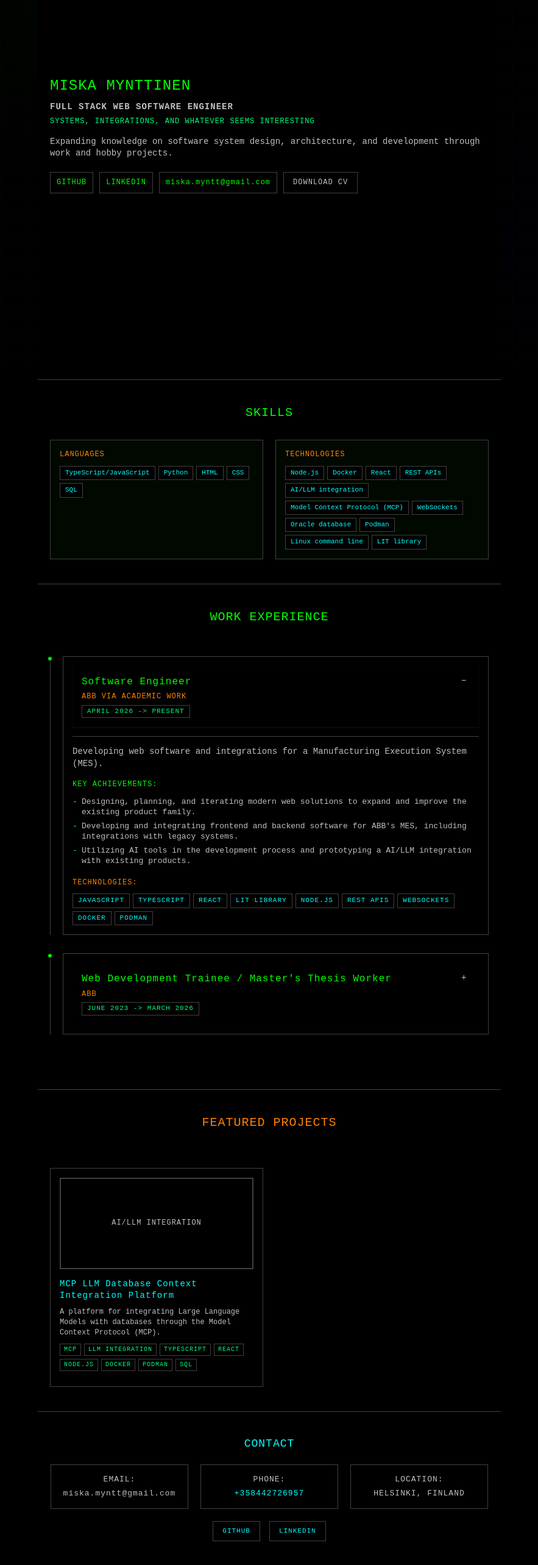
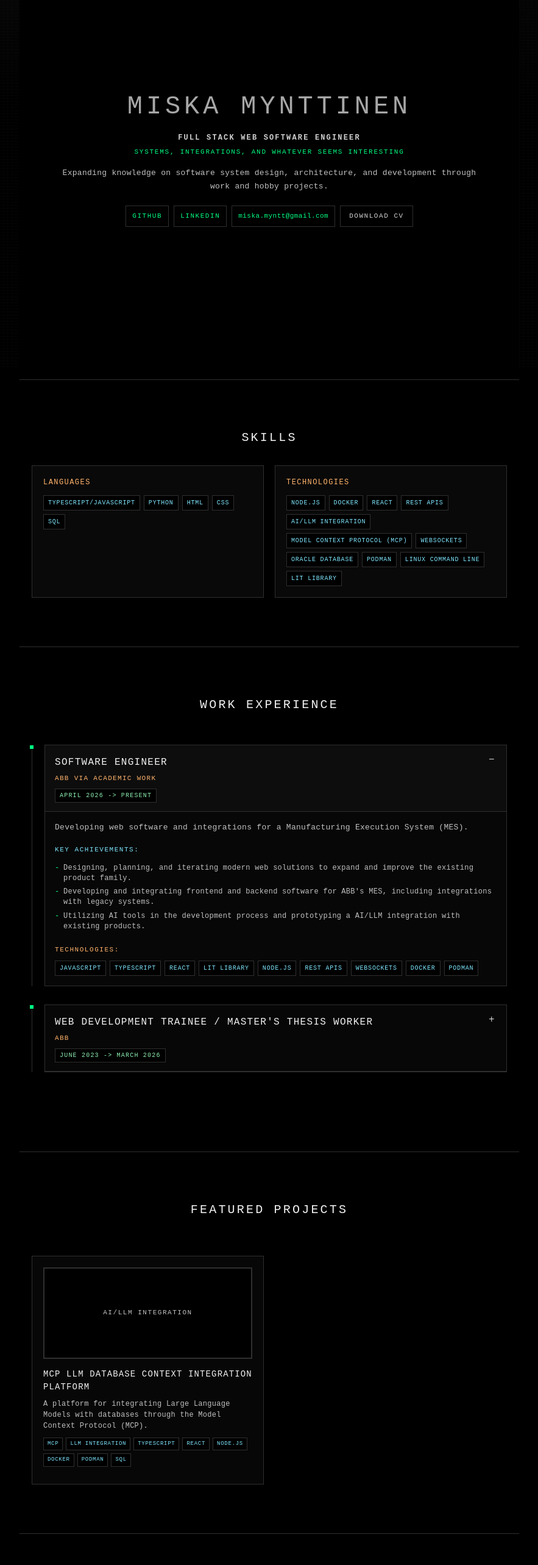
Before and after one commit to Miska-Mynttinen/CV-website, a React (Vite) app: page / in a window 1280 px wide. Shown: the part 198-2764 px from the top of the page at 61% size, without its empty margins (198-1081 px from the left). Built offline with nearby package versions, Linux system fonts and the light colour scheme.

Commit message:
Changed styles to be simpler and more changeable

```diff
--- a/src/app/globals.css
+++ b/src/app/globals.css
@@ -15,42 +15,48 @@ html::-webkit-scrollbar {
 
 body {
   background: #000000;
-  color: #c0c0c0;
-  font-family: 'Courier New', 'Monaco', 'Menlo', monospace;
+  color: #d0d0d0;
+  font-family: 'Courier New', 'Lucida Console', 'Monaco', monospace;
   -webkit-font-smoothing: none;
   -moz-osx-font-smoothing: none;
-  line-height: 1.4;
+  line-height: 1.5;
   font-size: 14px;
   overflow-x: hidden;
   position: relative;
+  letter-spacing: 0.02em;
 }
 
-/* Subtle dithered background */
 body::before {
   content: '';
   position: fixed;
-  top: 0;
-  left: 0;
-  width: 100%;
-  height: 100%;
+  inset: 0;
   background-image:
-    radial-gradient(circle at 25% 25%, rgba(0, 255, 0, 0.02) 0%, transparent 25%),
-    radial-gradient(circle at 75% 75%, rgba(0, 0, 255, 0.02) 0%, transparent 25%);
+    radial-gradient(circle at 15% 15%, rgba(255, 255, 255, 0.03) 0, transparent 20%),
+    radial-gradient(circle at 80% 20%, rgba(255, 255, 255, 0.02) 0, transparent 18%),
+    radial-gradient(circle at 50% 80%, rgba(255, 255, 255, 0.025) 0, transparent 24%);
   pointer-events: none;
   z-index: -2;
 }
 
-/* ASCII border pattern overlay */
 body::after {
   content: '';
   position: fixed;
-  top: 0;
-  left: 0;
-  width: 100%;
-  height: 100%;
+  inset: 0;
   background-image:
-    repeating-linear-gradient(0deg, transparent, transparent 19px, rgba(64, 64, 64, 0.1) 20px),
-    repeating-linear-gradient(90deg, transparent, transparent 39px, rgba(64, 64, 64, 0.1) 40px);
+    repeating-linear-gradient(
+      0deg,
+      rgba(255, 255, 255, 0.015),
+      rgba(255, 255, 255, 0.015) 1px,
+      transparent 1px,
+      transparent 5px
+    ),
+    repeating-linear-gradient(
+      90deg,
+      rgba(255, 255, 255, 0.012),
+      rgba(255, 255, 255, 0.012) 1px,
+      transparent 1px,
+      transparent 7px
+    );
   pointer-events: none;
   z-index: -1;
 }
@@ -60,19 +66,19 @@ main {
   flex-direction: column;
   min-height: 100vh;
   position: relative;
-  max-width: 800px;
+  max-width: 860px;
   margin: 0 auto;
-  padding: 20px;
+  padding: 20px 20px 0;
 }
 
 a {
-  color: #00ff00;
+  color: #00ff80;
   text-decoration: none;
 }
 
 a:hover {
+  color: #ffffff;
   text-decoration: underline;
-  color: #00ffff;
 }
 
 button {
@@ -82,3 +88,14 @@ button {
   cursor: pointer;
   color: inherit;
 }
+
+img,
+video {
+  max-width: 100%;
+  display: block;
+}
+
+::selection {
+  background: #d0d0d0;
+  color: #000000;
+}
--- a/src/components/Footer.module.css
+++ b/src/components/Footer.module.css
@@ -1,13 +1,13 @@
 .footer {
   background: #000000;
   color: #c0c0c0;
-  padding: 40px 20px 20px;
+  padding: 80px 20px 20px;
   position: relative;
-  border-top: 1px solid #404040;
+  border-top: 1px solid #2f2f2f;
 }
 
 .container {
-  max-width: 800px;
+  max-width: 860px;
   margin: 0 auto;
   position: relative;
   z-index: 1;
@@ -22,9 +22,9 @@
   font-size: 18px;
   margin: 0 0 10px 0;
   font-weight: normal;
-  color: #00ffff;
+  color: #f0f0f0;
   font-family: 'Courier New', monospace;
-  letter-spacing: 1px;
+  letter-spacing: 0.16em;
   text-transform: uppercase;
 }
 
@@ -32,41 +32,41 @@
   display: flex;
   flex-wrap: wrap;
   justify-content: center;
-  gap: 20px;
+  gap: 18px;
   margin-bottom: 20px;
   margin-top: 20px;
 }
 
 .infoItem {
   display: flex;
-  width: calc(33.333% - 14px);
-  flex: 0 0 calc(33.333% - 14px);
+  width: calc(33.333% - 12px);
+  flex: 0 0 calc(33.333% - 12px);
   flex-direction: column;
   align-items: center;
-  padding: 15px;
-  background: rgba(0, 0, 0, 0.8);
-  border: 1px solid #404040;
+  padding: 16px;
+  background: rgba(8, 8, 8, 0.96);
+  border: 1px solid #2f2f2f;
   position: relative;
 }
 
 .label {
-  font-size: 11px;
+  font-size: 10px;
   color: #00ff80;
   text-transform: uppercase;
-  margin-bottom: 5px;
-  letter-spacing: 1px;
+  margin-bottom: 6px;
+  letter-spacing: 0.14em;
   font-family: 'Courier New', monospace;
 }
 
 .infoItem a {
-  color: #00ffff;
+  color: #7fe7ff;
   text-decoration: none;
   font-weight: normal;
-  transition: all 0.2s ease;
-  font-size: 13px;
+  transition: color 0.15s linear, text-decoration-color 0.15s linear;
+  font-size: 12px;
   font-family: 'Courier New', monospace;
   text-transform: uppercase;
-  letter-spacing: 1px;
+  letter-spacing: 0.08em;
 }
 
 .infoItem a:hover {
@@ -75,12 +75,12 @@
 }
 
 .infoItem span {
-  font-size: 13px;
+  font-size: 12px;
   font-weight: normal;
   font-family: 'Courier New', monospace;
   color: #c0c0c0;
   text-transform: uppercase;
-  letter-spacing: 1px;
+  letter-spacing: 0.08em;
 }
 
 .infoItem .contactValue {
@@ -90,28 +90,28 @@
 .socialLinks {
   display: flex;
   justify-content: center;
-  gap: 15px;
+  gap: 10px;
   flex-wrap: wrap;
 }
 
 .socialIcon {
   display: inline-block;
-  padding: 8px 15px;
+  padding: 7px 12px;
   background: #000000;
-  color: #00ffff;
+  color: #7fe7ff;
   text-decoration: none;
   font-weight: normal;
-  transition: all 0.2s ease;
-  border: 1px solid #404040;
+  transition: background-color 0.15s linear, border-color 0.15s linear, color 0.15s linear;
+  border: 1px solid #2f2f2f;
   font-family: 'Courier New', monospace;
   text-transform: uppercase;
-  letter-spacing: 1px;
-  font-size: 11px;
+  letter-spacing: 0.12em;
+  font-size: 10px;
 }
 
 .socialIcon:hover {
-  background: #202020;
-  border-color: #00ffff;
+  background: #0d0d0d;
+  border-color: #7fe7ff;
   color: #ffffff;
 }
 
--- a/src/components/Introduction.module.css
+++ b/src/components/Introduction.module.css
@@ -5,12 +5,12 @@
   align-items: center;
   justify-content: center;
   position: relative;
-  padding: 40px 20px;
+  padding: 120px 20px 40px;
 }
 
 .container {
   width: 100%;
-  max-width: 800px;
+  max-width: 860px;
   position: relative;
   z-index: 1;
 }
@@ -18,109 +18,136 @@
 .content {
   display: flex;
   flex-direction: column;
-  gap: 20px;
+  align-items: center;
+  gap: 22px;
+  text-align: center;
 }
 
 .textContent {
-  animation: fade-in 1s ease-out;
+  width: min(100%, 700px);
+  animation: fade-in 0.8s steps(2, end);
 }
 
 @keyframes fade-in {
-  0% { opacity: 0; transform: translateY(20px); }
-  100% { opacity: 1; transform: translateY(0); }
+  0% {
+    opacity: 0;
+    transform: translateY(12px);
+  }
+
+  100% {
+    opacity: 1;
+    transform: translateY(0);
+  }
 }
 
 .name {
-  font-size: 24px;
-  color: #00ff00;
+  font-size: clamp(26px, 5vw, 42px);
+  color: #f0f0f0;
   margin: 0;
   font-weight: normal;
-  line-height: 1.2;
+  line-height: 1.1;
   font-family: 'Courier New', monospace;
   text-transform: uppercase;
-  letter-spacing: 1px;
-  margin-bottom: 10px;
+  letter-spacing: 0.14em;
+  margin-bottom: 18px;
+  animation: name-flicker 6s steps(1, end) infinite alternate;
+}
+
+@keyframes name-flicker {
+  0%, 93%, 100% {
+    opacity: 1;
+  }
+
+  94%, 96% {
+    opacity: 0.7;
+  }
+
+  95% {
+    opacity: 0.9;
+  }
 }
 
 .title {
-  font-size: 14px;
-  color: #c0c0c0;
+  font-size: 12px;
+  color: #d0d0d0;
   margin: 0;
   font-family: 'Courier New', monospace;
   text-transform: uppercase;
-  letter-spacing: 1px;
-  margin-bottom: 5px;
+  letter-spacing: 0.18em;
+  margin-bottom: 6px;
 }
 
 .subtitle {
-  font-size: 12px;
+  font-size: 11px;
   color: #00ff80;
   margin: 0;
   font-family: 'Courier New', monospace;
   text-transform: uppercase;
-  letter-spacing: 1px;
-  margin-bottom: 15px;
+  letter-spacing: 0.16em;
+  margin-bottom: 16px;
 }
 
 .description {
-  font-size: 14px;
+  font-size: 13px;
   color: #c0c0c0;
   margin: 0;
-  line-height: 1.4;
+  line-height: 1.7;
   font-family: 'Courier New', monospace;
   margin-bottom: 20px;
 }
 
 .primaryBtn,
 .secondaryBtn {
-  padding: 8px 15px;
-  font-size: 12px;
-  border: 1px solid #404040;
+  padding: 8px 14px;
+  font-size: 11px;
+  border: 1px solid #2f2f2f;
   background: #000000;
-  color: #c0c0c0;
+  color: #d0d0d0;
   cursor: pointer;
-  transition: all 0.2s ease;
+  transition: background-color 0.15s linear, border-color 0.15s linear, color 0.15s linear;
   font-family: 'Courier New', monospace;
   text-transform: uppercase;
-  letter-spacing: 1px;
+  letter-spacing: 0.14em;
 }
 
 .primaryBtn:hover,
 .secondaryBtn:hover {
-  background: #202020;
-  border-color: #606060;
+  background: #0d0d0d;
+  border-color: #6a6a6a;
   color: #ffffff;
 }
 
 .social {
   display: flex;
-  gap: 10px;
+  gap: 8px;
   flex-wrap: wrap;
+  justify-content: center;
 }
 
 .socialLink {
   display: flex;
   align-items: center;
-  color: #00ff00;
+  color: #00ff80;
   text-decoration: none;
-  font-size: 12px;
+  font-size: 11px;
   font-family: 'Courier New', monospace;
   text-transform: uppercase;
-  letter-spacing: 1px;
-  padding: 5px 10px;
-  border: 1px solid #404040;
+  letter-spacing: 0.14em;
+  padding: 6px 10px;
+  border: 1px solid #2f2f2f;
   background: #000000;
-  transition: all 0.2s ease;
+  transition: background-color 0.15s linear, border-color 0.15s linear, color 0.15s linear;
 }
 
 .emailText {
   text-transform: none;
+  letter-spacing: 0.04em;
 }
 
 .socialLink:hover {
-  background: #202020;
-  border-color: #00ff00;
-  color: #00ff00;
+  background: #0d0d0d;
+  border-color: #00ff80;
+  color: #ffffff;
   text-decoration: underline;
 }
 
@@ -131,7 +158,7 @@
 @media (max-width: 768px) {
   .headerSection {
     min-height: auto;
-    padding: 60px 10px 20px;
+    padding: 90px 10px 20px;
   }
 
   .primaryBtn,
@@ -144,7 +171,7 @@
   }
 
   .socialLink {
-    font-size: 11px;
-    padding: 3px 5px;
+    font-size: 10px;
+    padding: 5px 7px;
   }
 }
--- a/src/components/Projects.module.css
+++ b/src/components/Projects.module.css
@@ -1,12 +1,12 @@
 .section {
-  padding: 40px 20px;
+  padding: 80px 20px;
   background: #000000;
   position: relative;
-  border-top: 1px solid #404040;
+  border-top: 1px solid #2f2f2f;
 }
 
 .container {
-  max-width: 800px;
+  max-width: 860px;
   margin: 0 auto;
   position: relative;
   z-index: 1;
@@ -19,12 +19,12 @@
 
 .title {
   font-size: 20px;
-  color: #ff8000;
+  color: #f0f0f0;
   margin: 0;
   font-weight: normal;
   font-family: 'Courier New', monospace;
   text-transform: uppercase;
-  letter-spacing: 1px;
+  letter-spacing: 0.16em;
   margin-bottom: 5px;
 }
 
@@ -39,67 +39,67 @@
 .filterContainer {
   display: flex;
   justify-content: center;
-  gap: 10px;
+  gap: 8px;
   margin-bottom: 30px;
   flex-wrap: wrap;
 }
 
 .filterBtn {
-  padding: 5px 10px;
-  border: 1px solid #404040;
+  padding: 6px 10px;
+  border: 1px solid #2f2f2f;
   background: #000000;
-  color: #c0c0c0;
+  color: #d0d0d0;
   cursor: pointer;
-  font-size: 11px;
-  transition: all 0.2s ease;
+  font-size: 10px;
+  transition: border-color 0.15s linear, color 0.15s linear, background-color 0.15s linear;
   font-family: 'Courier New', monospace;
   text-transform: uppercase;
-  letter-spacing: 1px;
+  letter-spacing: 0.12em;
 }
 
 .filterBtn:hover {
-  border-color: #606060;
+  border-color: #6a6a6a;
   color: #ffffff;
 }
 
 .filterBtn.active {
-  background: #202020;
-  color: #00ffff;
-  border-color: #00ffff;
+  background: #0a0a0a;
+  color: #00ff80;
+  border-color: #00ff80;
 }
 
 .grid {
   display: flex;
   flex-wrap: wrap;
-  gap: 20px;
+  gap: 18px;
 }
 
 .projectCard {
-  width: calc(50% - 10px);
-  flex: 0 0 calc(50% - 10px);
-  background: rgba(0, 0, 0, 0.8);
-  border: 1px solid #404040;
+  width: calc(50% - 9px);
+  flex: 0 0 calc(50% - 9px);
+  background: rgba(8, 8, 8, 0.96);
+  border: 1px solid #2f2f2f;
   overflow: hidden;
-  transition: all 0.2s ease;
+  transition: border-color 0.15s linear, background-color 0.15s linear;
   cursor: pointer;
   display: flex;
   flex-direction: column;
 }
 
 .projectCard:hover {
-  border-color: #606060;
-  background: rgba(32, 32, 32, 0.8);
+  border-color: #5a5a5a;
+  background: rgba(16, 16, 16, 0.96);
 }
 
 .projectCard.expanded {
   width: 100%;
   flex-basis: 100%;
-  border-color: #ff8000;
-  background: rgba(48, 0, 72, 0.4);
+  border-color: #00ff80;
+  background: rgba(12, 12, 12, 0.98);
 }
 
 .cardPreview {
-  padding: 15px;
+  padding: 18px;
   display: flex;
   flex-direction: column;
   height: 100%;
@@ -110,9 +110,10 @@
   width: 100%;
   height: 150px;
   margin-bottom: 15px;
-  border: 1px solid #404040;
+  border: 1px solid #2f2f2f;
   position: relative;
   background: #000000;
+  image-rendering: pixelated;
 }
 
 .imagePlaceholder {
@@ -123,11 +124,11 @@
   align-items: center;
   justify-content: center;
   color: #c0c0c0;
-  font-size: 12px;
+  font-size: 11px;
   font-family: 'Courier New', monospace;
   text-transform: uppercase;
-  letter-spacing: 1px;
-  border: 1px solid #404040;
+  letter-spacing: 0.14em;
+  border: 1px solid #2f2f2f;
 }
 
 .previewContent {
@@ -138,18 +139,19 @@
 
 .projectTitle {
   font-size: 14px;
-  color: #00ffff;
+  color: #f0f0f0;
   margin: 0 0 8px 0;
   font-weight: normal;
   font-family: 'Courier New', monospace;
-  letter-spacing: 1px;
+  letter-spacing: 0.08em;
+  text-transform: uppercase;
 }
 
 .projectDescription {
   color: #c0c0c0;
   font-size: 12px;
   margin: 0 0 10px 0;
-  line-height: 1.4;
+  line-height: 1.5;
   flex: 1;
   font-family: 'Courier New', monospace;
 }
@@ -164,26 +166,26 @@
 .techBadge {
   display: inline-block;
   background: #000000;
-  color: #00ff80;
-  padding: 2px 6px;
-  font-size: 10px;
+  color: #7fe7ff;
+  padding: 3px 6px;
+  font-size: 9px;
   font-weight: normal;
   text-transform: uppercase;
   font-family: 'Courier New', monospace;
-  border: 1px solid #404040;
-  letter-spacing: 1px;
+  border: 1px solid #2f2f2f;
+  letter-spacing: 0.08em;
 }
 
 .cardDetails {
-  padding: 15px;
-  background: rgba(0, 0, 0, 0.7);
-  border-top: 1px solid #404040;
+  padding: 18px;
+  background: rgba(12, 12, 12, 0.96);
+  border-top: 1px solid #2f2f2f;
 }
 
 .longDescription {
   color: #c0c0c0;
   font-size: 13px;
-  line-height: 1.4;
+  line-height: 1.6;
   margin: 0 0 20px 0;
   font-family: 'Courier New', monospace;
 }
@@ -194,11 +196,11 @@
 
 .features h4 {
   color: #00ff80;
-  font-size: 12px;
+  font-size: 11px;
   margin: 0 0 10px 0;
   font-weight: normal;
   text-transform: uppercase;
-  letter-spacing: 1px;
+  letter-spacing: 0.14em;
   font-family: 'Courier New', monospace;
 }
 
@@ -210,9 +212,9 @@
 
 .features li {
   color: #c0c0c0;
-  padding: 3px 0 3px 15px;
+  padding: 3px 0 3px 14px;
   position: relative;
-  line-height: 1.3;
+  line-height: 1.4;
   font-family: 'Courier New', monospace;
   font-size: 12px;
 }
@@ -229,12 +231,12 @@
 }
 
 .allTech h4 {
-  color: #ff8000;
-  font-size: 12px;
+  color: #ffb36b;
+  font-size: 11px;
   margin: 0 0 10px 0;
   font-weight: normal;
   text-transform: uppercase;
-  letter-spacing: 1px;
+  letter-spacing: 0.14em;
   font-family: 'Courier New', monospace;
 }
 
@@ -247,14 +249,14 @@
 .fullTechBadge {
   display: inline-block;
   background: #000000;
-  color: #00ffff;
-  padding: 3px 8px;
-  font-size: 11px;
+  color: #7fe7ff;
+  padding: 4px 7px;
+  font-size: 10px;
   font-weight: normal;
-  border: 1px solid #404040;
+  border: 1px solid #2f2f2f;
   font-family: 'Courier New', monospace;
   text-transform: uppercase;
-  letter-spacing: 1px;
+  letter-spacing: 0.08em;
 }
 
 .links {
@@ -264,31 +266,31 @@
 }
 
 .linkBtn {
-  padding: 5px 10px;
+  padding: 6px 10px;
   text-decoration: none;
-  transition: all 0.2s ease;
+  transition: background-color 0.15s linear, border-color 0.15s linear, color 0.15s linear;
   display: inline-block;
   background: #000000;
-  color: #00ffff;
-  border: 1px solid #404040;
+  color: #7fe7ff;
+  border: 1px solid #2f2f2f;
   font-family: 'Courier New', monospace;
   text-transform: uppercase;
-  letter-spacing: 1px;
-  font-size: 11px;
+  letter-spacing: 0.12em;
+  font-size: 10px;
 }
 
 .linkBtn:hover {
-  background: #202020;
-  border-color: #00ffff;
+  background: #0d0d0d;
+  border-color: #7fe7ff;
   color: #ffffff;
 }
 
 .linkBtn.secondary {
-  color: #ff8000;
+  color: #ffb36b;
 }
 
 .linkBtn.secondary:hover {
-  border-color: #ff8000;
+  border-color: #ffb36b;
   color: #ffffff;
 }
 
--- a/src/components/Skills.module.css
+++ b/src/components/Skills.module.css
@@ -1,11 +1,11 @@
 .section {
-  padding: 40px 20px;
+  padding: 80px 20px;
   background: #000000;
-  border-top: 1px solid #404040;
+  border-top: 1px solid #2f2f2f;
 }
 
 .container {
-  max-width: 800px;
+  max-width: 860px;
   margin: 0 auto;
 }
 
@@ -16,12 +16,12 @@
 
 .title {
   font-size: 20px;
-  color: #00ff00;
+  color: #f0f0f0;
   margin: 0 0 5px;
   font-weight: normal;
   font-family: 'Courier New', monospace;
   text-transform: uppercase;
-  letter-spacing: 1px;
+  letter-spacing: 0.16em;
 }
 
 .subtitle {
@@ -35,41 +35,43 @@
 .groups {
   display: flex;
   flex-wrap: wrap;
-  gap: 20px;
+  gap: 18px;
 }
 
 .group {
-  width: calc(50% - 10px);
-  flex: 0 0 calc(50% - 10px);
-  border: 1px solid #404040;
-  padding: 15px;
-  background: rgba(0, 16, 0, 0.5);
+  width: calc(50% - 9px);
+  flex: 0 0 calc(50% - 9px);
+  border: 1px solid #2f2f2f;
+  padding: 18px;
+  background: rgba(10, 10, 10, 0.95);
 }
 
 .groupTitle {
-  color: #ff8000;
+  color: #ffb36b;
   font-size: 12px;
-  margin: 0 0 10px;
+  margin: 0 0 12px;
   font-weight: normal;
   font-family: 'Courier New', monospace;
   text-transform: uppercase;
-  letter-spacing: 1px;
+  letter-spacing: 0.12em;
 }
 
 .tags {
   display: flex;
   flex-wrap: wrap;
-  gap: 5px;
+  gap: 6px;
 }
 
 .tag {
   display: inline-block;
-  padding: 3px 8px;
-  border: 1px solid #404040;
-  color: #00ffff;
+  padding: 4px 7px;
+  border: 1px solid #2f2f2f;
+  color: #7fe7ff;
   background: #000000;
-  font-size: 11px;
+  font-size: 10px;
   font-family: 'Courier New', monospace;
+  text-transform: uppercase;
+  letter-spacing: 0.08em;
 }
 
 @media (max-width: 768px) {
--- a/src/components/WorkExperience.module.css
+++ b/src/components/WorkExperience.module.css
@@ -1,12 +1,12 @@
 .section {
-  padding: 40px 20px;
+  padding: 80px 20px;
   background: #000000;
   position: relative;
-  border-top: 1px solid #404040;
+  border-top: 1px solid #2f2f2f;
 }
 
 .container {
-  max-width: 800px;
+  max-width: 860px;
   margin: 0 auto;
   position: relative;
   z-index: 1;
@@ -19,12 +19,12 @@
 
 .title {
   font-size: 20px;
-  color: #00ff00;
+  color: #f0f0f0;
   margin: 0;
   font-weight: normal;
   font-family: 'Courier New', monospace;
   text-transform: uppercase;
-  letter-spacing: 1px;
+  letter-spacing: 0.16em;
   margin-bottom: 5px;
 }
 
@@ -44,7 +44,7 @@
 .timelineItem {
   margin-bottom: 30px;
   position: relative;
-  border-left: 1px solid #404040;
+  border-left: 1px solid #2f2f2f;
   padding-left: 20px;
 }
 
@@ -57,8 +57,7 @@
 .dot {
   width: 8px;
   height: 8px;
-  background: #00ff00;
-  border-radius: 50%;
+  background: #00ff80;
   border: 1px solid #000000;
 }
 
@@ -67,16 +66,14 @@
 }
 
 .card {
-  background: rgba(0, 0, 0, 0.8);
-  border: 1px solid #404040;
-  padding: 15px;
-  transition: background 0.2s ease, border-color 0.2s ease;
+  background: rgba(8, 8, 8, 0.96);
+  border: 1px solid #2f2f2f;
   position: relative;
 }
 
 .card:hover {
-  border-color: #606060;
-  background: rgba(32, 32, 32, 0.8);
+  border-color: #5a5a5a;
+  background: rgba(16, 16, 16, 0.96);
 }
 
 .accordionTriggerInput {
@@ -95,19 +92,20 @@
   align-items: flex-start;
   gap: 1rem;
   position: relative;
-  padding: 15px;
+  padding: 16px 16px 14px;
   cursor: pointer;
-  transition: box-shadow 0.4s ease;
+  transition: background-color 0.15s linear, border-color 0.15s linear;
   z-index: 1;
+  border-bottom: 1px solid #2f2f2f;
 }
 
 .accordionTriggerInput:focus-visible + .cardHeader {
-  outline: 2px solid #00ff00;
+  outline: 2px solid #00ff80;
   outline-offset: -2px;
 }
 
 .accordionTriggerInput:checked + .cardHeader {
-  box-shadow: 0 1px 2px rgba(0, 255, 0, 0.15);
+  background: #0d0d0d;
 }
 
 .accordionTriggerInput:checked ~ .accordionAnimationWrapper {
@@ -118,7 +116,7 @@
   display: grid;
   grid-template-rows: 0fr;
   overflow: hidden;
-  transition: grid-template-rows 0.4s ease;
+  transition: grid-template-rows 0.25s linear;
 }
 
 .accordionAnimation {
@@ -128,13 +126,13 @@
 .accordionTransformWrapper {
   transform: translateY(-100%);
   visibility: hidden;
-  transition: transform 0.4s ease, visibility 0s 0.4s ease;
+  transition: transform 0.25s linear, visibility 0s 0.25s linear;
 }
 
 .accordionTriggerInput:checked ~ .accordionAnimationWrapper .accordionTransformWrapper {
   transform: translateY(0);
   visibility: visible;
-  transition: transform 0.4s ease, visibility 0s linear;
+  transition: transform 0.25s linear, visibility 0s linear;
 }
 
 .headerContent {
@@ -143,47 +141,52 @@
 
 .position {
   font-size: 16px;
-  color: #00ff00;
+  color: #f0f0f0;
   margin: 0;
   font-weight: normal;
   font-family: 'Courier New', monospace;
-  letter-spacing: 1px;
-  margin-bottom: 5px;
+  letter-spacing: 0.08em;
+  margin-bottom: 6px;
+  text-transform: uppercase;
 }
 
 .company {
-  font-size: 12px;
-  color: #ff8000;
+  font-size: 11px;
+  color: #ffb36b;
   margin: 0;
   font-family: 'Courier New', monospace;
   text-transform: uppercase;
-  letter-spacing: 1px;
-  margin-bottom: 5px;
+  letter-spacing: 0.12em;
+  margin-bottom: 8px;
 }
 
 .duration {
   display: inline-block;
-  font-size: 11px;
-  color: #00ff80;
+  font-size: 10px;
+  color: #8ef0b1;
   background: #000000;
-  padding: 2px 8px;
-  border: 1px solid #404040;
+  padding: 3px 7px;
+  border: 1px solid #2f2f2f;
   font-family: 'Courier New', monospace;
   text-transform: uppercase;
-  letter-spacing: 1px;
+  letter-spacing: 0.12em;
 }
 
 .toggleIcon {
-  width: 14px;
-  height: 14px;
-  color: #c0c0c0;
+  width: 16px;
+  height: 16px;
+  color: #d0d0d0;
   user-select: none;
   font-family: 'Courier New', monospace;
+  display: flex;
+  align-items: center;
+  justify-content: center;
 }
 
 .toggleIcon::before {
   content: '+';
-  font-size: 14px;
+  font-size: 16px;
+  line-height: 1;
 }
 
 .accordionTriggerInput:checked + .cardHeader .toggleIcon::before {
@@ -191,34 +194,32 @@
 }
 
 .card:hover .toggleIcon {
-  color: #00ff00;
+  color: #00ff80;
 }
 
 .cardContent {
-  margin-top: 15px;
-  border-top: 1px solid #404040;
-  padding-top: 15px;
+  padding: 16px;
 }
 
 .description {
   color: #c0c0c0;
-  line-height: 1.4;
-  margin: 0 0 15px 0;
-  font-size: 14px;
+  line-height: 1.6;
+  margin: 0 0 18px 0;
+  font-size: 13px;
   font-family: 'Courier New', monospace;
 }
 
 .highlights {
-  margin: 15px 0;
+  margin: 18px 0;
 }
 
 .highlights h4 {
-  color: #00ff00;
-  font-size: 12px;
+  color: #7fe7ff;
+  font-size: 11px;
   margin: 0 0 10px 0;
   font-weight: normal;
   text-transform: uppercase;
-  letter-spacing: 1px;
+  letter-spacing: 0.14em;
   font-family: 'Courier New', monospace;
 }
 
@@ -230,11 +231,11 @@
 
 .highlights li {
   color: #c0c0c0;
-  padding: 3px 0 3px 15px;
+  padding: 3px 0 3px 14px;
   position: relative;
-  line-height: 1.3;
+  line-height: 1.4;
   font-family: 'Courier New', monospace;
-  font-size: 13px;
+  font-size: 12px;
 }
 
 .highlights li::before {
@@ -245,36 +246,36 @@
 }
 
 .technologies {
-  margin: 15px 0 0 0;
+  margin: 18px 0 0 0;
 }
 
 .technologies h4 {
-  color: #ff8000;
-  font-size: 12px;
+  color: #ffb36b;
+  font-size: 11px;
   margin: 0 0 10px 0;
   font-weight: normal;
   text-transform: uppercase;
-  letter-spacing: 1px;
+  letter-spacing: 0.14em;
   font-family: 'Courier New', monospace;
 }
 
 .techTags {
   display: flex;
   flex-wrap: wrap;
-  gap: 5px;
+  gap: 6px;
 }
 
 .tag {
   display: inline-block;
   background: #000000;
-  color: #00ffff;
-  padding: 3px 8px;
-  border: 1px solid #404040;
-  font-size: 11px;
+  color: #7fe7ff;
+  padding: 4px 7px;
+  border: 1px solid #2f2f2f;
+  font-size: 10px;
   font-weight: normal;
   font-family: 'Courier New', monospace;
   text-transform: uppercase;
-  letter-spacing: 1px;
+  letter-spacing: 0.08em;
 }
 
 @media (max-width: 768px) {
@@ -287,7 +288,7 @@
   }
 
   .card {
-    padding: 10px;
+    padding: 0;
   }
 
   .position {
```
Also changed, not shown: src/components/Navigation.module.css (+36 -41 lines).
